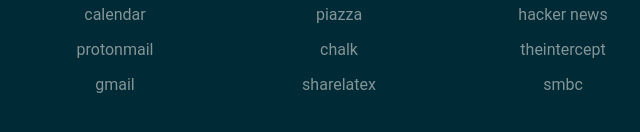
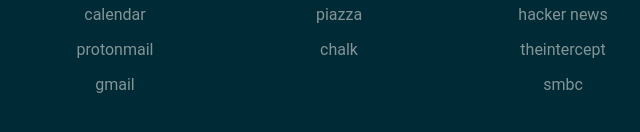
Before and after one commit to mpcsh/dotfiles, a plain HTML site: page startpage/index.html in a window 1280 px wide. Shown: the part 386-518 px from the top of the page, 301-941 px from the left. Drawn offline with Linux system fonts and the light colour scheme.

Commit message:
FINALLY, sharelatex -> vimtex!

```diff
--- a/startpage/index.html
+++ b/startpage/index.html
@@ -25,7 +25,6 @@
 						<li><a href="https://docs.google.com/spreadsheets/d/116P7C-xmFK5mugWxI1Uu0VAe2eQ9NkDAZMejt_MJfVk/edit#gid=1018490865">cs154</a></li>
 						<li><a href="https://piazza.com">piazza</a></li>
 						<li><a href="https://chalk.uchicago.edu">chalk</a></li>
-						<li><a href="https://www.sharelatex.com">sharelatex</a></li>
 					</ul>
 				</div>
 
```
Also changed, not shown: 2 other files.
